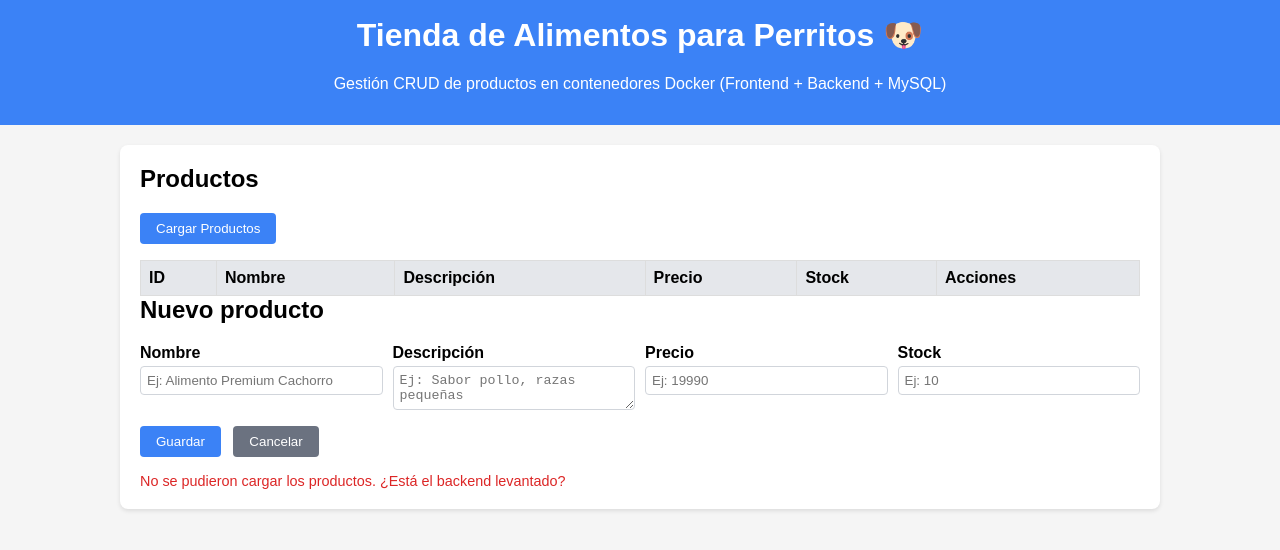
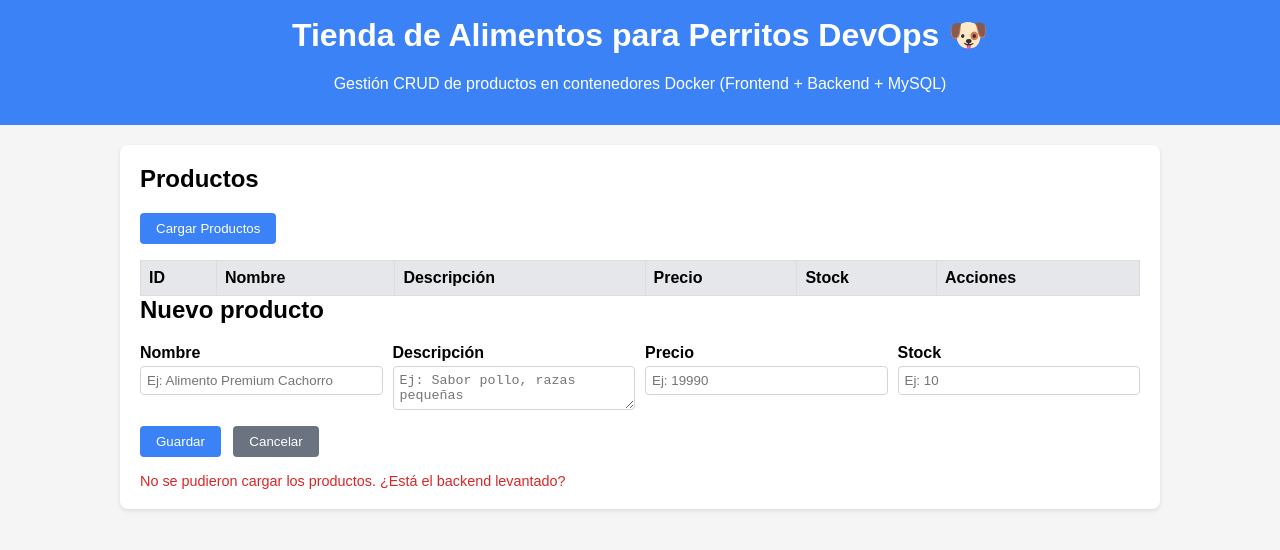
Before and after one commit to sebas-gonz/tienda-perritos-devops, a plain HTML site: page frontend/index.html in a window 1280 px wide. Drawn offline with Linux system fonts and the light colour scheme; no server answers.

Commit message:
Testing pipeline frontend

```diff
--- a/frontend/index.html
+++ b/frontend/index.html
@@ -94,7 +94,7 @@
 </head>
 <body>
   <header>
-    <h1>Tienda de Alimentos para Perritos &#128054;</h1>
+    <h1>Tienda de Alimentos para Perritos DevOps &#128054;</h1>
     <p>Gestión CRUD de productos en contenedores Docker (Frontend + Backend + MySQL)</p>
   </header>
   <main>
```
